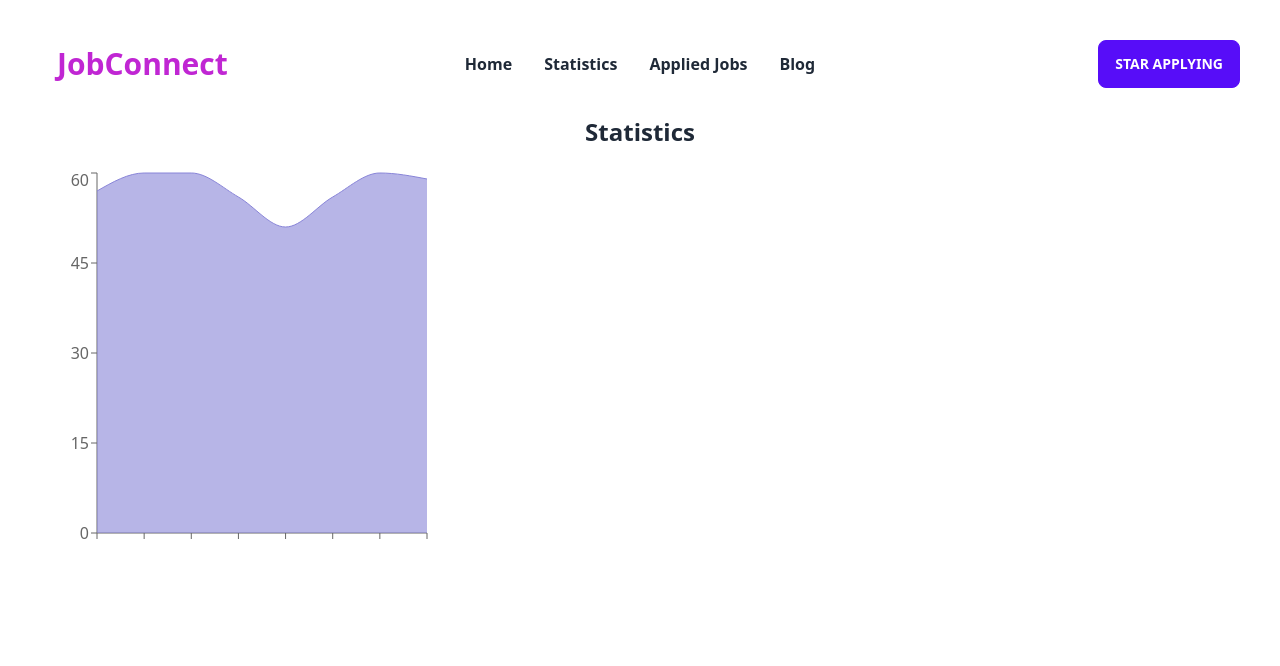
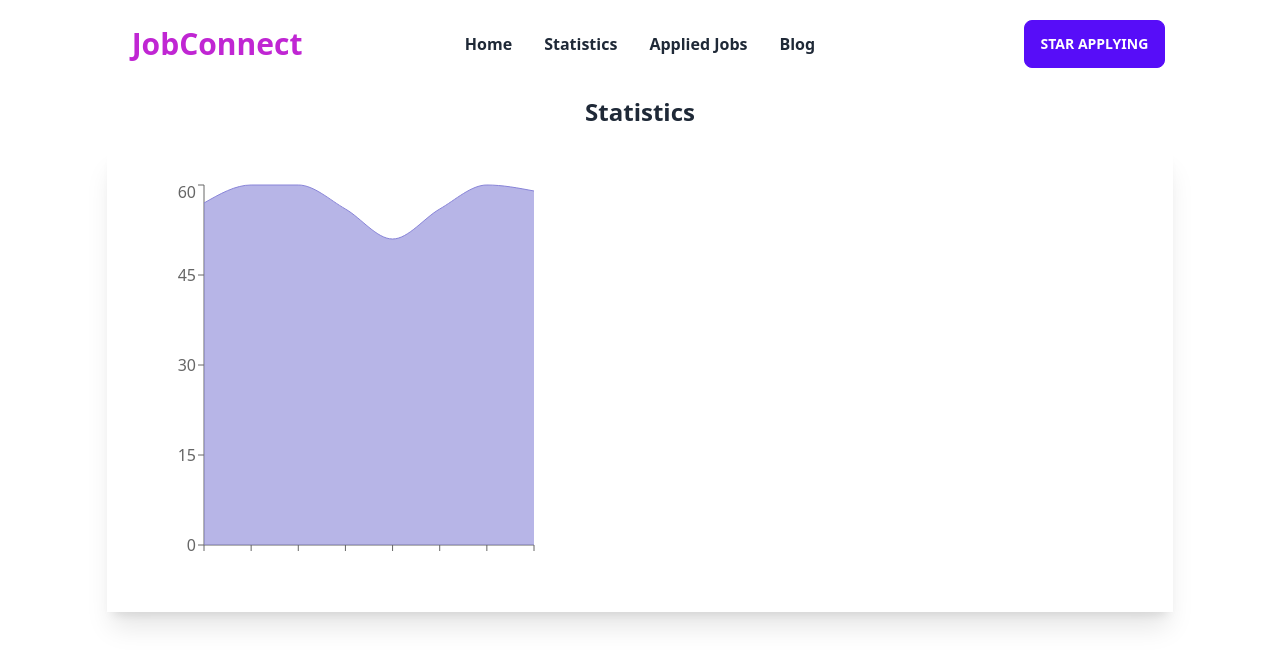
Before and after one commit to Bajlar/career-hub, a React (Vite) app: page /statistics in a window 1280 px wide. Shown: the top 666 px of the page. Built offline with nearby package versions, Linux system fonts and the light colour scheme.

Commit message:
modify the rechar

```diff
--- a/src/components/Banner/Banner.jsx
+++ b/src/components/Banner/Banner.jsx
@@ -3,8 +3,7 @@ import bannerPic from '../../assets/images/P3OLGJ1 copy 1.png';
 
 const Banner = () => {
   return (
-    <div>
-      <div className="hero min-h-screen bg-base-200 mt-5">
+    <div className="w-10/12 mx-auto hero min-h-screen">
       <div className="hero-content flex-col lg:flex-row-reverse">
         <img src={bannerPic} className="max-w-sm" />
         <div>
@@ -22,7 +21,6 @@ const Banner = () => {
         </div>
       </div>
     </div>
-    </div>
   );
 };
 
--- a/src/components/Blog/Blog.jsx
+++ b/src/components/Blog/Blog.jsx
@@ -2,8 +2,8 @@ import React from 'react';
 
 const Blog = () => {
   return (
-    <div className='mt-5'>
-      <h2 className='text-2xl font-bold'>Blog page</h2>
+    <div className='w-10/12 mx-auto mt-5'>
+      <h2 className='text-2xl text-center font-bold'>Blog page</h2>
       <div className="card w-full">
         <div className="card-body">
           <div className="mb-4 bg-base-200 shadow-xl p-5 rounded-md">
--- a/src/components/FeaturesJob/FeaturesJob.jsx
+++ b/src/components/FeaturesJob/FeaturesJob.jsx
@@ -6,12 +6,12 @@ const FeaturesJob = () => {
   const featuresJob = useLoaderData();
   // console.log(featuresJob);
   return (
-    <div className='mt-20'>
-      <h2 className='text-5xl text-[#1A1919] font-bold'>Featured Jobs</h2>
-      <p className='text-[#757575] mt-4'>
+    <div className='w-10/12 mx-auto mt-20'>
+      <h2 className='text-5xl text-[#1A1919] text-center font-bold'>Featured Jobs</h2>
+      <p className='text-[#757575] text-center mt-4'>
         Explore thousands of job opportunities with all the information you need. Its your future
       </p>
-      <div className='grid md:grid-cols-2 gap-5'>
+      <div className='grid md:grid-cols-2 gap-5 mt-5'>
         {
           featuresJob.map(feature => <SingleFeature
             key={feature._id}
--- a/src/components/Header/Header.jsx
+++ b/src/components/Header/Header.jsx
@@ -3,7 +3,7 @@ import { Link } from 'react-router-dom';
 
 const Header = () => {
   return (
-    <div className="navbar bg-base-100">
+    <div className="w-10/12 mx-auto navbar bg-base-100 mt-3">
       <div className="navbar-start">
         <div className="dropdown">
           <label tabIndex={0} className="btn btn-ghost lg:hidden">
--- a/src/components/JobCategoryList/JobCategoryList.jsx
+++ b/src/components/JobCategoryList/JobCategoryList.jsx
@@ -11,9 +11,9 @@ const JobCategoryList = () => {
   }, [])
 
   return (
-    <div className='mt-20'>
-      <h2 className='text-5xl text-[#1A1919] font-bold'>Job Category List</h2>
-      <p className='text-[#757575] mt-4'>
+    <div className='w-10/12 mx-auto'>
+      <h2 className='text-5xl text-[#1A1919] text-center font-bold'>Job Category List</h2>
+      <p className='text-[#757575] text-center mt-4'>
         Explore thousands of job opportunities with all the information you need. Its your future
       </p>
       <div className="job-container mt-8 grid md:grid-cols-4 gap-4">
--- a/src/components/Statistics/Statistics.jsx
+++ b/src/components/Statistics/Statistics.jsx
@@ -1,60 +1,19 @@
 import React from 'react';
-// import { useLoaderData } from 'react-router-dom';
+import { useLoaderData } from 'react-router-dom';
 import { AreaChart, Area, XAxis, YAxis, CartesianGrid, Tooltip, ResponsiveContainer } from 'recharts';
 
 const Statistics = () => {
-  // const marks = useLoaderData();
+  const marks = useLoaderData();
   // console.log(marks);
-
-  const marksArray = [
-    {
-      _id: 1,
-      assignment: 1,
-      mark: 57
-    },
-    {
-      _id: 2,
-      assignment: 2,
-      mark: 60
-    },
-    {
-      _id: 3,
-      assignment: 3,
-      mark: 60
-    },
-    {
-      _id: 4,
-      assignment: 4,
-      mark: 56
-    },
-    {
-      _id: 5,
-      assignment: 5,
-      mark: 51
-    },
-    {
-      _id: 6,
-      assignment: 6,
-      mark: 56
-    },
-    {
-      _id: 7,
-      assignment: 7,
-      mark: 60
-    },
-    {
-      _id: 8,
-      assignment: 8,
-      mark: 59
-    }
-  ]
   return (
-    <div className='mt-5'>
-      <h2 className='text-2xl font-bold mb-5'>Statistics</h2>
+    <div className='w-10/12 mx-auto mt-5'>
+      <h2 className='text-2xl text-center font-bold mb-5'>Statistics</h2>
+      <div className="w-full bg-base-100 shadow-xl">
+        <div className="card-body">
           <AreaChart
             width={400}
             height={400}
-        data={marksArray}
+            data={marks}
           >
             <XAxis dataKey="name" />
             <YAxis />
@@ -62,6 +21,8 @@ const Statistics = () => {
             <Area type="monotone" dataKey="mark" stroke="#8884d8" fill="#8884d8" />
           </AreaChart>
         </div>
+      </div>
+    </div>
   );
 };
 
--- a/src/main.jsx
+++ b/src/main.jsx
@@ -1,6 +1,5 @@
 import React from 'react'
 import ReactDOM from 'react-dom/client'
-import App from './App'
 import './index.css'
 import {
   createBrowserRouter,
@@ -24,8 +23,8 @@ const router = createBrowserRouter([
       },
       {
         path: '/statistics',
-        element: <Statistics></Statistics>
-        // loader: () => fetch('marks.json')
+        element: <Statistics></Statistics>,
+        loader: () => fetch('marks.json')
       },
       {
         path: '/job',
```
Lines whose indentation alone changed are shown as unchanged.
